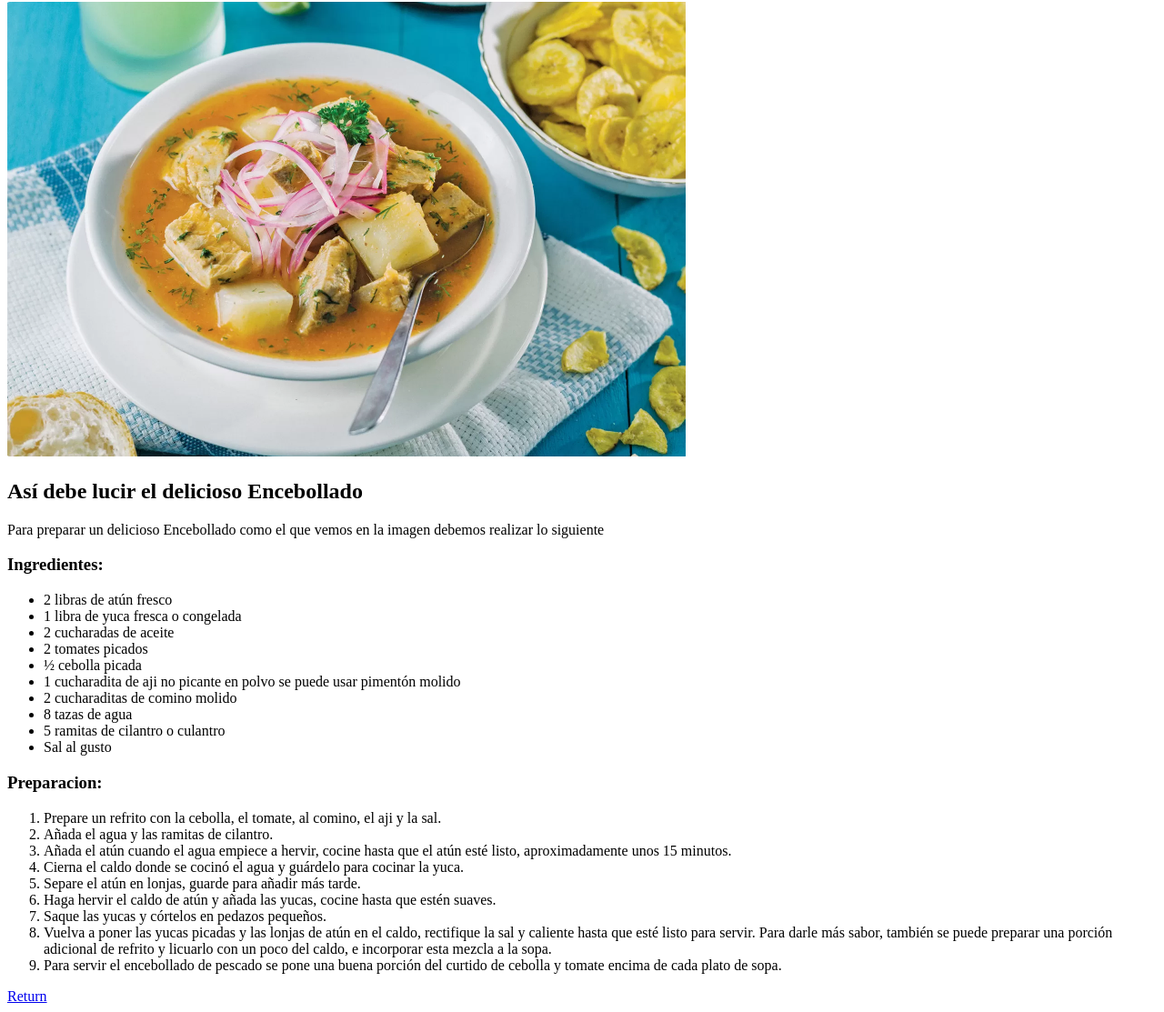
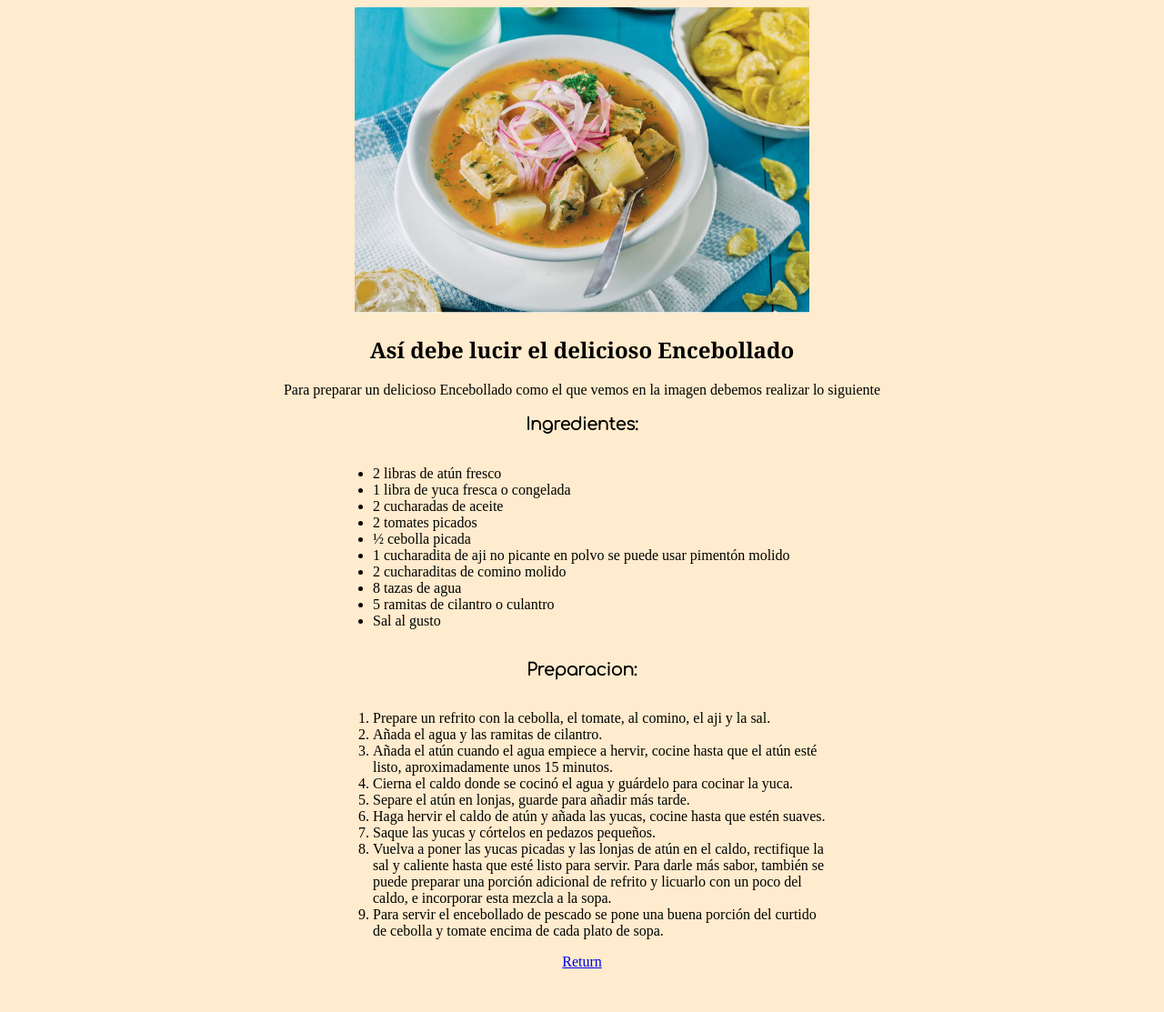
Before and after one commit to Juanse7793/odin-recipes, a plain HTML site: page recipes/encebollado.html in a window 1280 px wide. Shown: the part 78-1191 px from the top of the page at 91% size. After the commit the page ends 1153 px from the top, so only its background shows below. Drawn offline with Linux system fonts and the light colour scheme.

Commit message:
added style.css to recipes

```diff
--- a/recipes/encebollado.html
+++ b/recipes/encebollado.html
@@ -4,15 +4,23 @@
     <meta charset="UTF-8">
     <meta http-equiv="X-UA-Compatible" content="IE=edge">
     <meta name="viewport" content="width=device-width, initial-scale=1.0">
-    <title>Ecebolladito</title>
+    <link rel="stylesheet" href="../recipes/styles.css">
+    <link rel="preconnect" href="https://fonts.googleapis.com">
+    <link rel="preconnect" href="https://fonts.gstatic.com" crossorigin>
+    <link href="https://fonts.googleapis.com/css2?family=Cinzel:wght@500&display=swap" rel="stylesheet">
+    <link href="https://fonts.googleapis.com/css2?family=Comfortaa:wght@300&display=swap" rel="stylesheet">
+    <title>Encebolladito</title>
 </head>
 <body>
-    <h1>Encebollado</h1>
+    <div class="principal">
+        <h1>Encebollado</h1>
     <img src="../recipes/encebo.png" alt="Encebollado">
     <br>
     <h2>Así debe lucir el delicioso Encebollado</h2>
     <p>Para preparar un delicioso Encebollado como el que vemos en la imagen debemos realizar lo siguiente</p>
-    <h3>Ingredientes:</h3>
+    </div>
+    <div>
+        <h3>Ingredientes:</h3>
     <ul>
         <li>2 libras de atún fresco</li>
         <li>1 libra de yuca fresca o congelada</li>
@@ -37,7 +45,10 @@
         <li>Vuelva a poner las yucas picadas y las lonjas de atún en el caldo, rectifique la sal y caliente hasta que esté listo para servir. Para darle más sabor, también se puede preparar una porción adicional de refrito y licuarlo con un poco del caldo, e incorporar esta mezcla a la sopa.</li>
         <li>Para servir el encebollado de pescado se pone una buena porción del curtido de cebolla y tomate encima de cada plato de sopa.</li>
     </ol>
+    <br>
     <a href="../index.html">Return</a>
+    </div>
+
 
 
 </body>
--- /dev/null
+++ b/recipes/styles.css
@@ -0,0 +1,35 @@
+*{
+    background-color:blanchedalmond;
+}
+h1{
+    font-family: 'Cinzel', serif;
+}
+h2{
+   font-family:Cambria, Cochin, Georgia, Times, 'Times New Roman', serif
+}
+h3{
+    font-family: 'Comfortaa', cursive;
+}
+img{
+    height: auto;
+    width: 500px;
+}
+.principal{
+    text-align: center;
+
+}
+div{
+    text-align: center;
+}
+ul{
+    display: inline-block;
+    text-align: left;
+    width: 500px;
+    height: auto;
+}
+ol{
+    display: inline-block;
+    text-align: left;
+    width: 500px;
+    height: auto;
+}
```
Also changed, not shown: recipes/llapingacho.html (+14 -2 lines), recipes/secoDePollo.html (+14 -2 lines).
